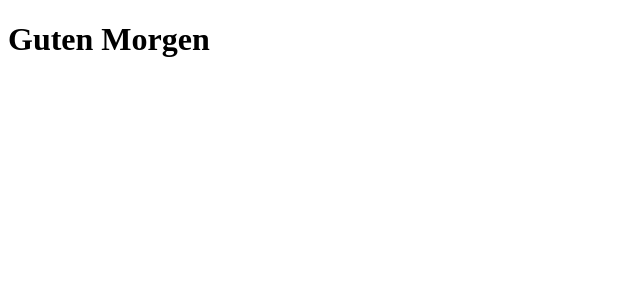
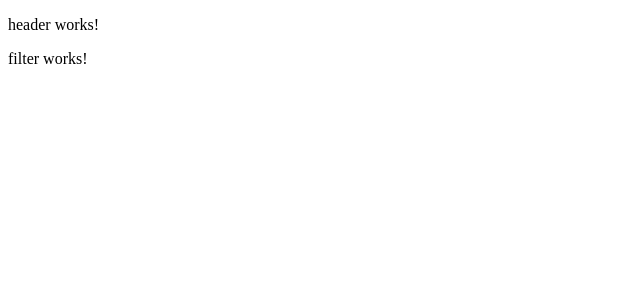
Before and after one commit to Jacques1988/todoAppB2, an Angular app: page / in a window 1280 px wide. Shown: the top 300 px of the page, without its empty margins (0-640 px from the left). Built offline with nearby package versions, Linux system fonts and the light colour scheme.

Commit message:
generated header-component, generated filter component, fixes #1, fixes #4

```diff
--- a/src/app/app.html
+++ b/src/app/app.html
@@ -1 +1 @@
-<h1>Guten Morgen</h1>
+<app-header></app-header> <app-filter></app-filter>
--- a/src/app/app.ts
+++ b/src/app/app.ts
@@ -1,11 +1,13 @@
 import { Component, signal } from '@angular/core';
 import { RouterOutlet } from '@angular/router';
+import { Header } from './header/header';
+import { Filter } from './filter/filter';
 
 @Component({
   selector: 'app-root',
-  imports: [RouterOutlet],
+  imports: [Header, Filter],
   templateUrl: './app.html',
-  styleUrl: './app.css'
+  styleUrl: './app.css',
 })
 export class App {
   protected readonly title = signal('todoApp');
--- /dev/null
+++ b/src/app/filter/filter.html
@@ -0,0 +1 @@
+<p>filter works!</p>
--- /dev/null
+++ b/src/app/header/header.html
@@ -0,0 +1 @@
+<p>header works!</p>
```
Also changed, not shown: src/app/filter/filter.ts (added, +11 -0 lines), src/app/header/header.ts (added, +11 -0 lines), src/app/filter/filter.css (added), src/app/header/header.css (added), 2 other files (tests, documents, lock files or other folders).
